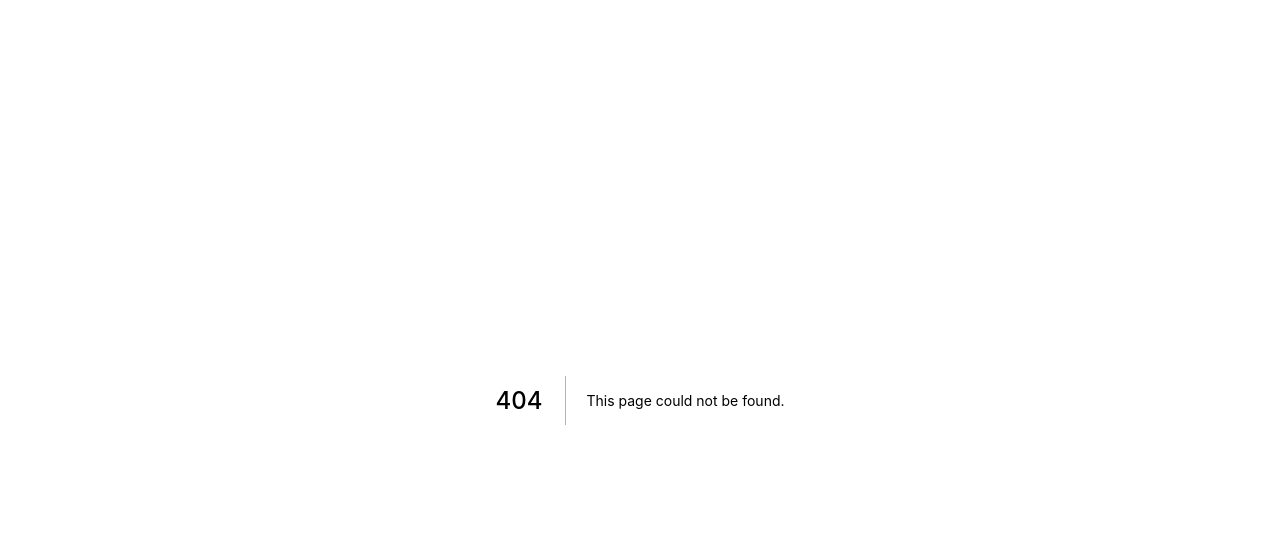
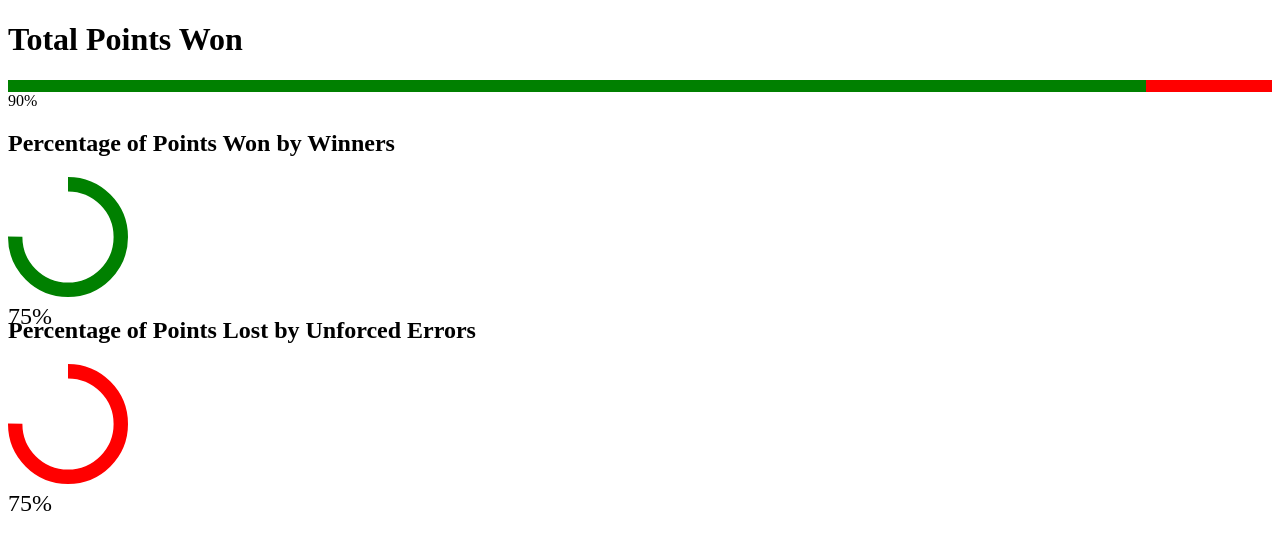
Before and after one commit to morganmarienelson/bounce, a Next.js app: page /components/matchOverviewData in a window 1280 px wide. Before the commit this address had no page. Shown: the top 550 px of the page. Built offline with nearby package versions, Linux system fonts and the light colour scheme.

Commit message:
match overview display created

```diff
--- /dev/null
+++ b/pages/components/matchOverviewData.tsx
@@ -0,0 +1,40 @@
+import { Col, Progress, Row, Tooltip } from "antd";
+
+const MatchOverviewData = () => {
+  return (
+    <>
+      <h1>Total Points Won</h1>
+      <Progress
+        percent={90}
+        strokeColor={"green"}
+        trailColor={"red"}
+        strokeWidth={12}
+      />
+
+      <Row>
+        <Col span={12}>
+          <h2>Percentage of Points Won by Winners</h2>
+          <Progress
+            strokeLinecap="butt"
+            type="circle"
+            percent={75}
+            strokeColor={"green"}
+            strokeWidth={12}
+          />
+        </Col>
+        <Col span={12}>
+          <h2>Percentage of Points Lost by Unforced Errors</h2>
+          <Progress
+            strokeLinecap="butt"
+            type="circle"
+            percent={75}
+            strokeColor={"red"}
+            strokeWidth={12}
+          />
+        </Col>
+      </Row>
+    </>
+  );
+};
+
+export default MatchOverviewData;
```
Also changed, not shown: pages/components/returnPanel.tsx (+4 -9 lines), pages/index.tsx (+2 -21 lines), pages/matchStats.tsx (+3 -24 lines), pages/pointDashboard.tsx (added, +30 -0 lines).
